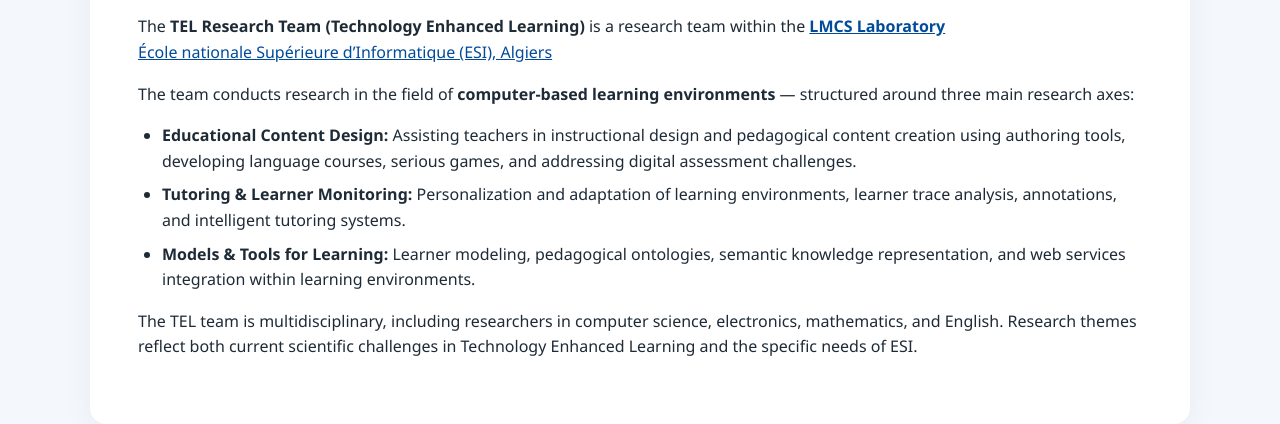
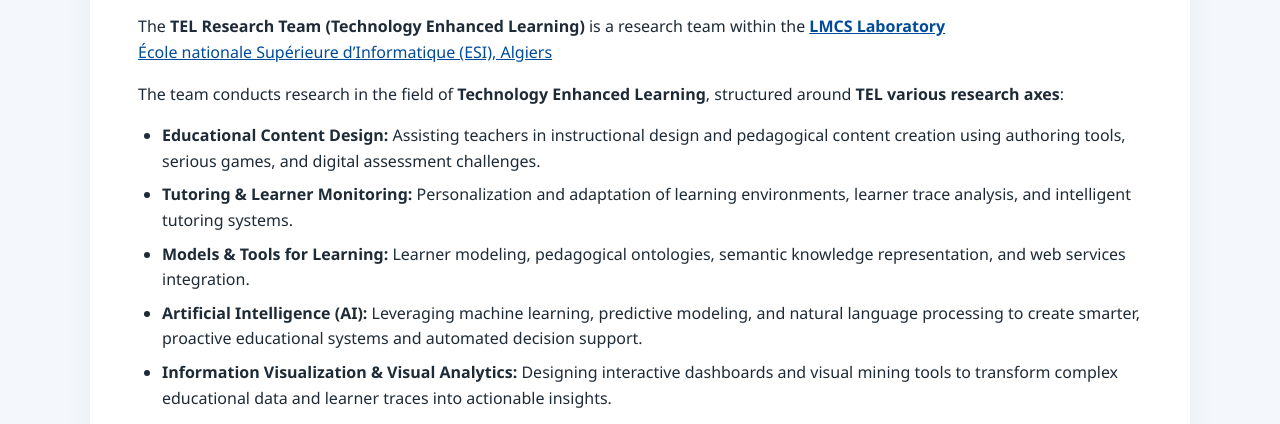
Before and after one commit to samfad91/TEL, a plain HTML site: page index.html in a window 1280 px wide. Shown: the part 502-926 px from the top of the page. Drawn offline with Linux system fonts and the light colour scheme.

Commit message:
Revise index.html with new research areas and members
Updated the TEL Research Team webpage to include new research areas and team member details.

```diff
--- a/index.html
+++ b/index.html
@@ -41,19 +41,18 @@
         <a href="https://esi.dz" target="_blank" style="color: #004b9a;">École nationale Supérieure d’Informatique (ESI), Algiers</a>
     </p>
     <p>
-        The team conducts research in the field of
-        <strong>computer-based learning environments</strong> —
-        structured around three main research axes:
+        The team conducts research in the field of <strong>Technology Enhanced Learning</strong>, structured around <strong>TEL various research axes</strong>:
     </p>
     <ul>
-        <li><strong>Educational Content Design:</strong> Assisting teachers in instructional design and pedagogical content creation using authoring tools, developing language courses, serious games, and addressing digital assessment challenges.</li>
-        <li><strong>Tutoring & Learner Monitoring:</strong> Personalization and adaptation of learning environments, learner trace analysis, annotations, and intelligent tutoring systems.</li>
-        <li><strong>Models & Tools for Learning:</strong> Learner modeling, pedagogical ontologies, semantic knowledge representation, and web services integration within learning environments.</li>
+        <li><strong>Educational Content Design:</strong> Assisting teachers in instructional design and pedagogical content creation using authoring tools, serious games, and digital assessment challenges.</li>
+        <li><strong>Tutoring & Learner Monitoring:</strong> Personalization and adaptation of learning environments, learner trace analysis, and intelligent tutoring systems.</li>
+        <li><strong>Models & Tools for Learning:</strong> Learner modeling, pedagogical ontologies, semantic knowledge representation, and web services integration.</li>
+        <li><strong>Artificial Intelligence (AI):</strong> Leveraging machine learning, predictive modeling, and natural language processing to create smarter, proactive educational systems and automated decision support.</li>
+        <li><strong>Information Visualization & Visual Analytics:</strong> Designing interactive dashboards and visual mining tools to transform complex educational data and learner traces into actionable insights.</li>
     </ul>
     <p>
         The TEL team is multidisciplinary, including researchers in computer science, electronics, mathematics, and English. Research themes reflect both current scientific challenges in Technology Enhanced Learning and the specific needs of ESI.
     </p>
-    <!-- No occurrence of EIAH anywhere -->
 </section>
 
 <section id="lmcs">
```
